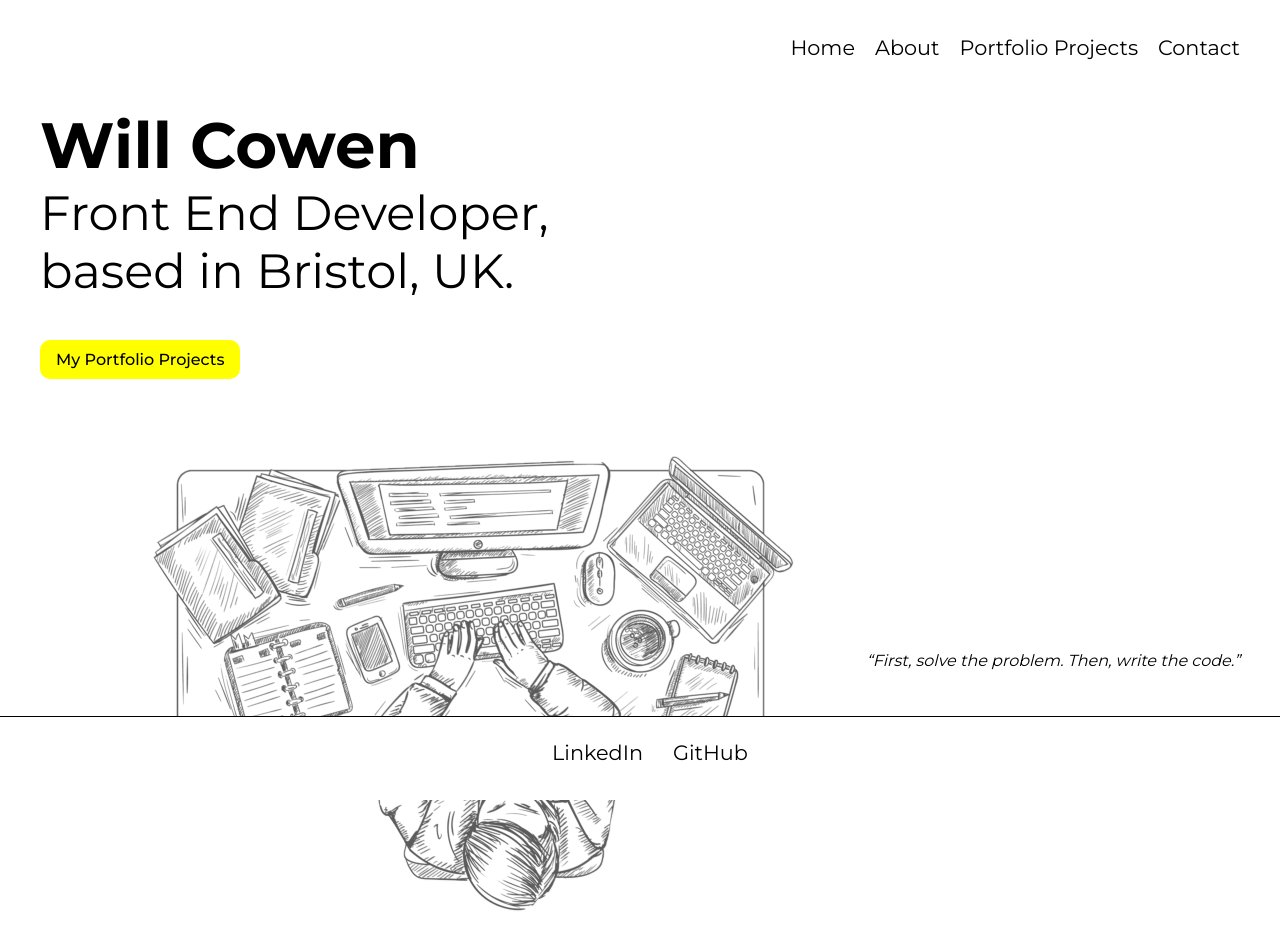
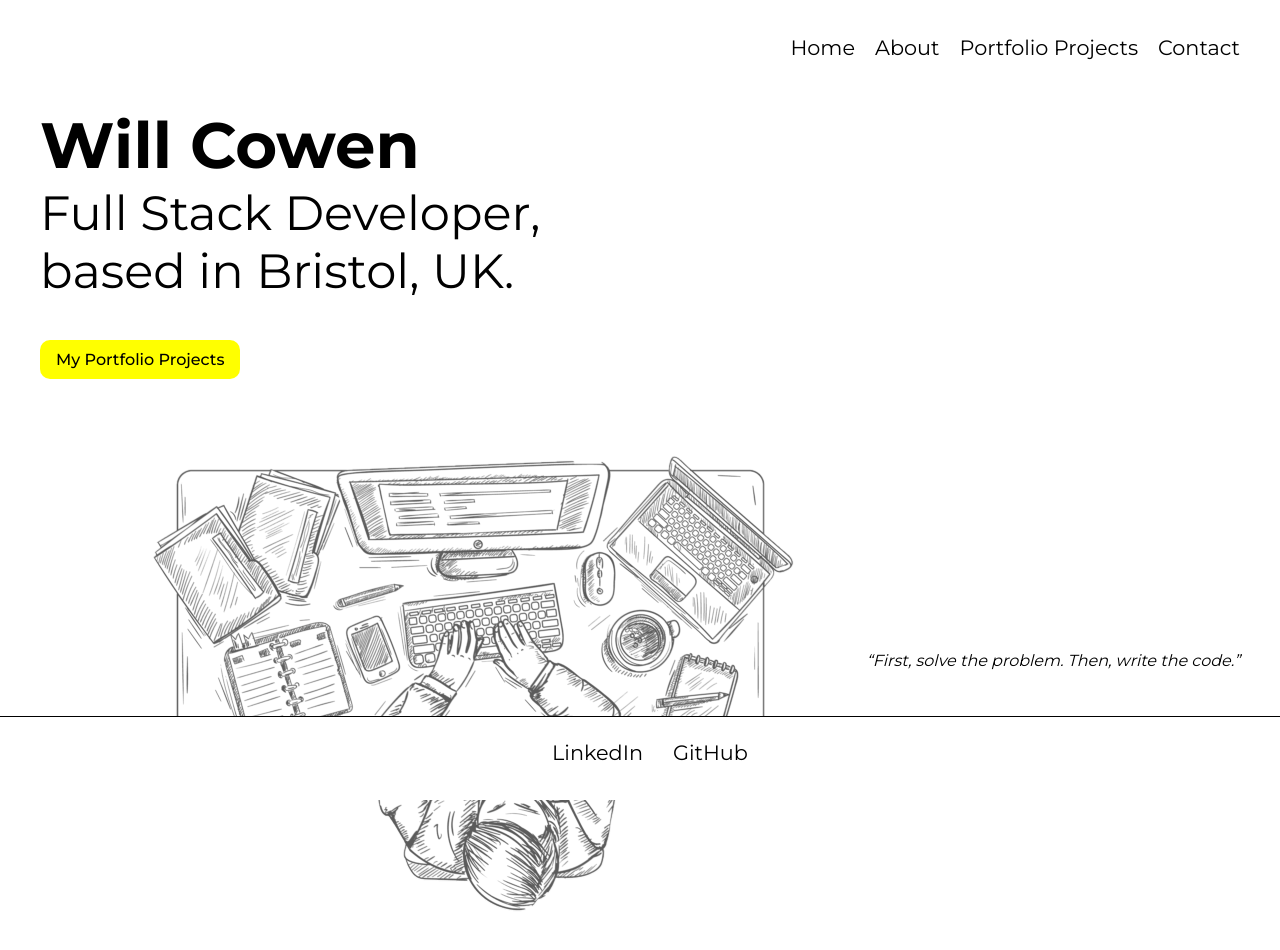
Before and after one commit to Willcowen/golden-shoe, a Gatsby site: page / in a window 1280 px wide. Built offline with nearby package versions, Linux system fonts and the light colour scheme; Gatsby itself is replaced by a stand-in of ours.

Commit message:
changed home page

```diff
--- a/src/pages/index.js
+++ b/src/pages/index.js
@@ -12,7 +12,7 @@ export default function Home() {
         <div className="home">
           <Helmet><title>{'Will Cowen'}</title></Helmet>
           <h2>Will Cowen</h2>
-          <h3>Front End Developer, based in Bristol, UK.</h3>
+          <h3>Full Stack Developer, based in Bristol, UK.</h3>
           <Link className={btn} to="/projects">
             My Portfolio Projects
           </Link>
```
